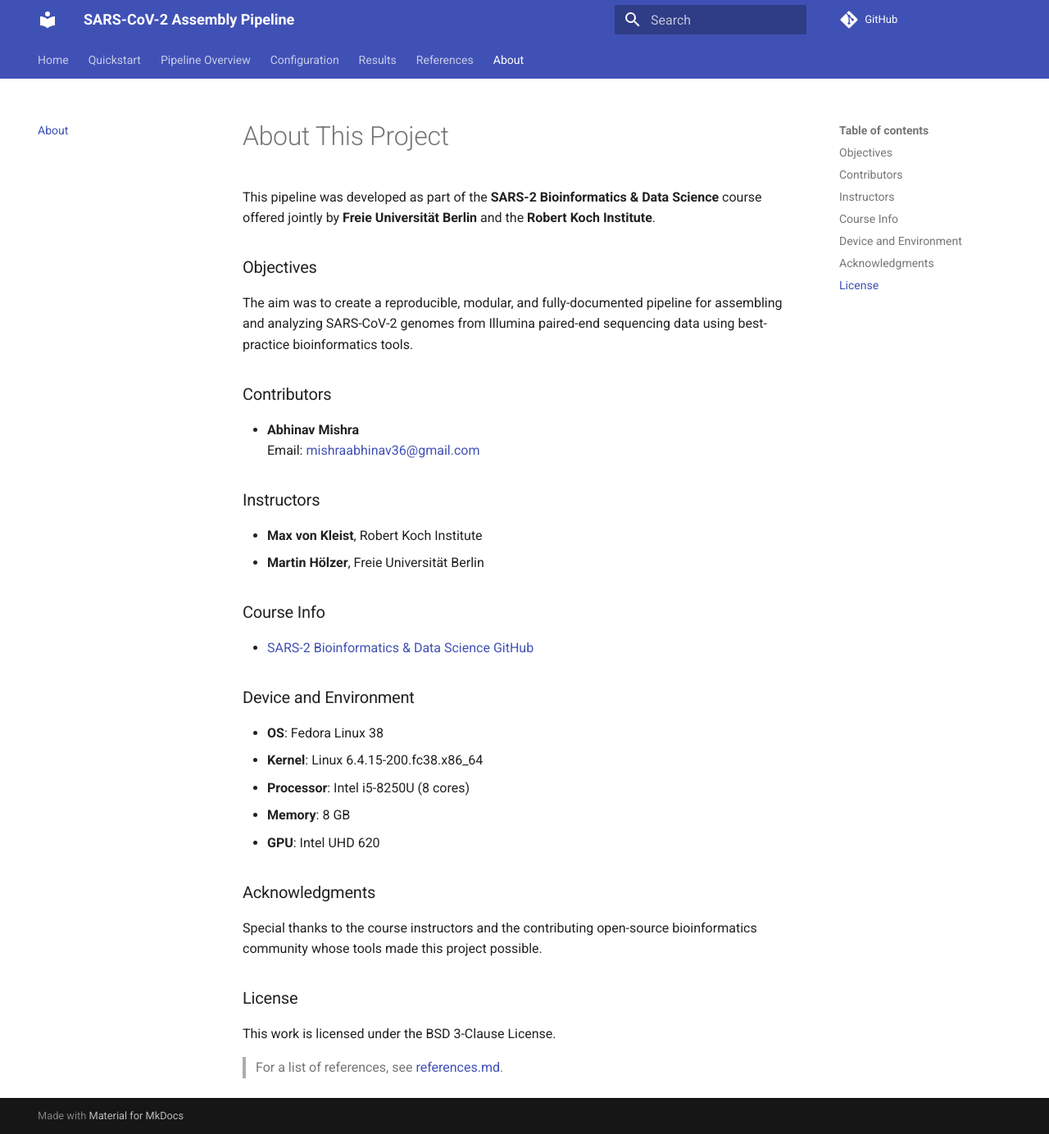
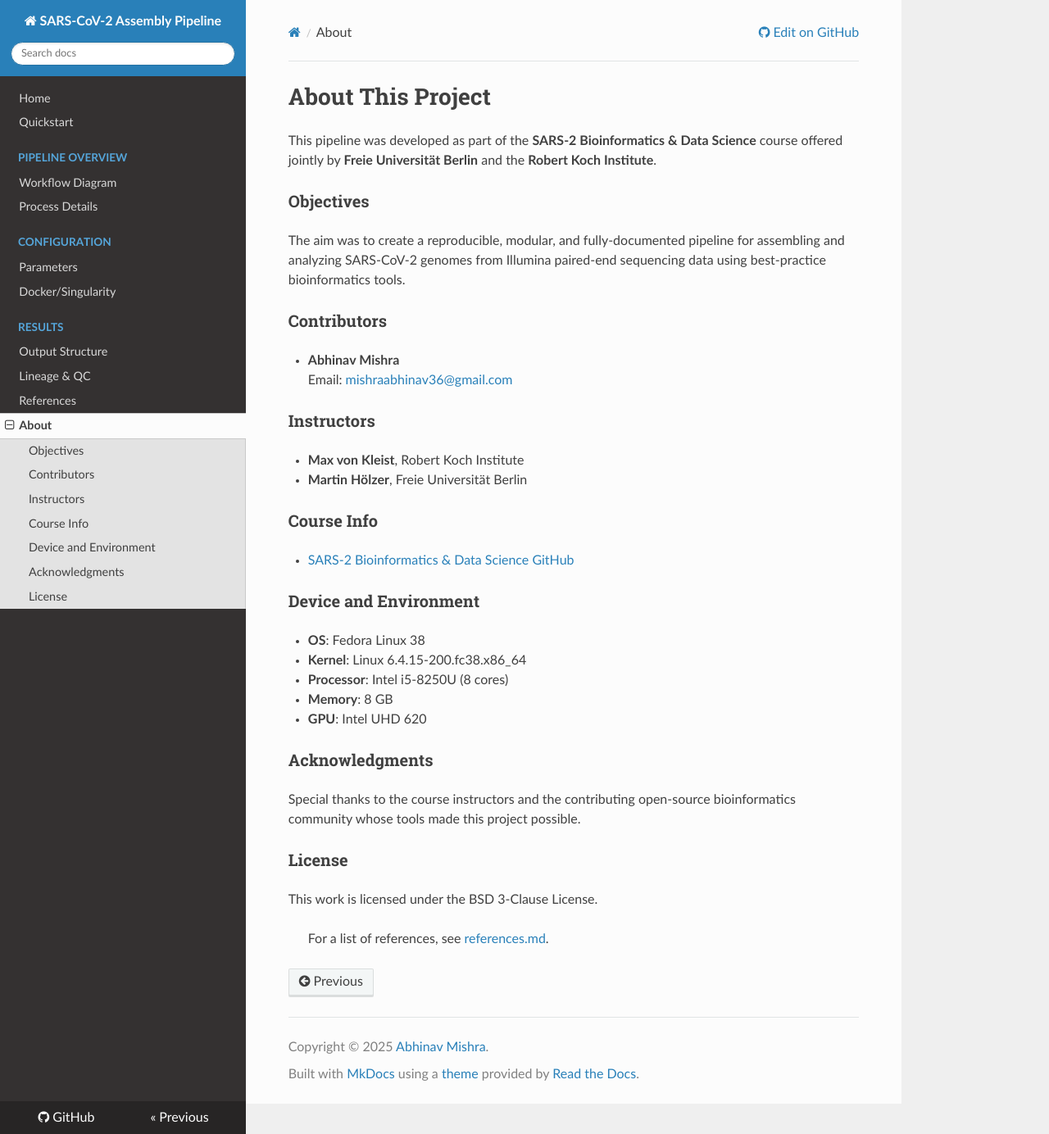
Before and after one commit to bibymaths/nf-illumina2lineage, an MkDocs documentation site: the page built from docs/about.md, in a window 1280 px wide and 1384 px high. Shown: the whole window at 82% size. Built offline with MkDocs 1.6.1, drawn with Linux system fonts in a browser that asks for light colours; nearby versions of some CDN libraries; comment, search, counter and statistics services are not loaded.

Commit message:
Update MkDocs configuration and deployment workflow

```diff
--- a/mkdocs.yml
+++ b/mkdocs.yml
@@ -6,7 +6,7 @@ use_directory_urls: false
 repo_url: https://github.com/bibymaths/nf-illumina2lineage
 
 theme:
-  name: material
+  name: readthedocs
   language: en
   features:
     - navigation.tabs
@@ -39,3 +39,9 @@ markdown_extensions:
 
 plugins:
   - search
+
+watch:
+  - docs
+
+copyright: >
+  Copyright &copy; 2025 <a href="https://bibymaths.github.io">Abhinav Mishra</a>.
```
Also changed, not shown: 1 other file.
